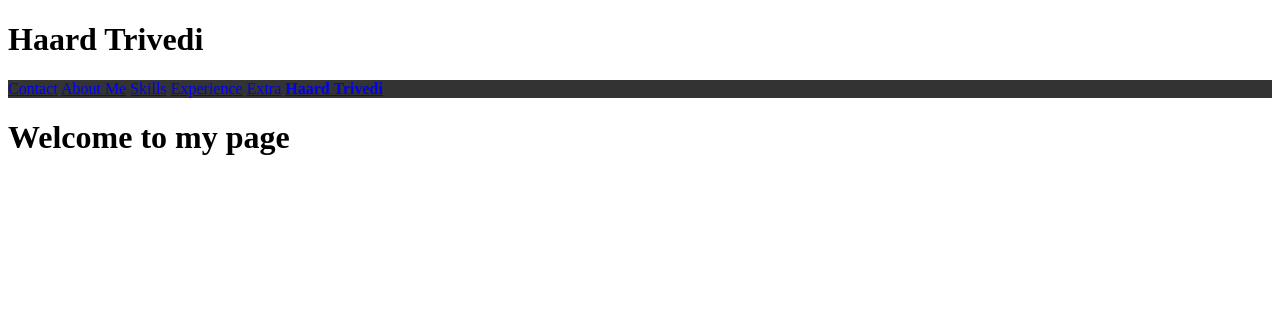
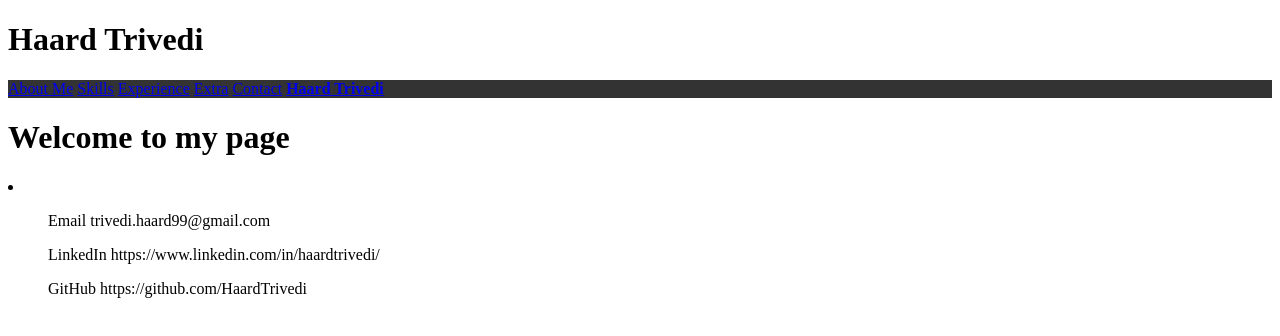
Before and after one commit to HaardTrivedi/haardtrivedi.github.io, a plain HTML site: page index.html in a window 1280 px wide. Drawn offline with Linux system fonts and the light colour scheme.

Commit message:
Added contacts and template for skills sections

```diff
--- a/index.html
+++ b/index.html
@@ -19,18 +19,17 @@
 
                 <!--MENU ITEMS-->
                 <div class="topnav" id="topNav">
-
-                    <a href="#contact">Contact</a>
                     <a href="#about">About Me</a>
                     <a href="#skills">Skills</a>
                     <a href="#experience">Experience</a>
                     <a href="#extra">Extra</a>
+					<a href="#contact">Contact</a>
                     <a id="HaardTrivedi" href="#"><b>Haard Trivedi</b></a>
                 </div>
             </div>
         </nav>
 
-		<!--PROFILE PICTURE ABOVE ABOUT SECTION-->
+		<!--ABOUT-->
         <div class="container-fluid">
             <div class="row">
                 <div class="col-md-12">
@@ -38,7 +37,22 @@
                 </div>
             </div>
         </div>
-        <!--IT ENDS HERE-->
+
+		<!--SKILLS-->
+		<div class="container-fluid">
+			<div class="row">
+				<div class="col-md-4" style="background-color: white">
+					<li></li>
+				</div>
+			</div>
+		</div>
+
+		<!--CONTACT-->
+		<div class="container-fluid">
+			<ul><span>Email</span> trivedi.haard99@gmail.com</ul>
+			<ul><span>LinkedIn</span> https://www.linkedin.com/in/haardtrivedi/</ul>
+			<ul><span>GitHub</span> https://github.com/HaardTrivedi</ul>
+		</div>
 
     </body>
 </html>
```
